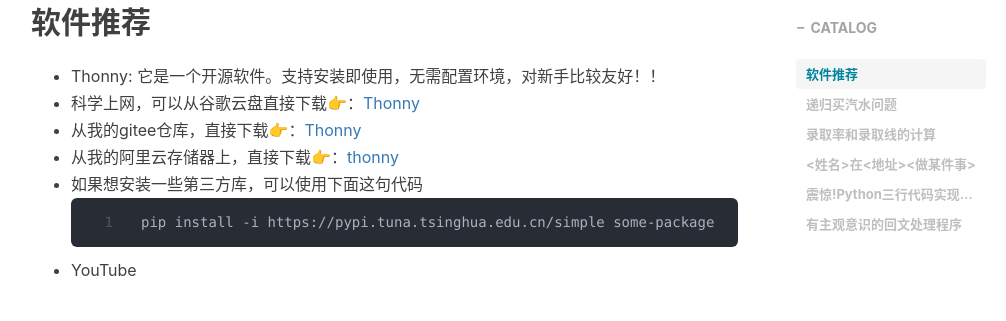
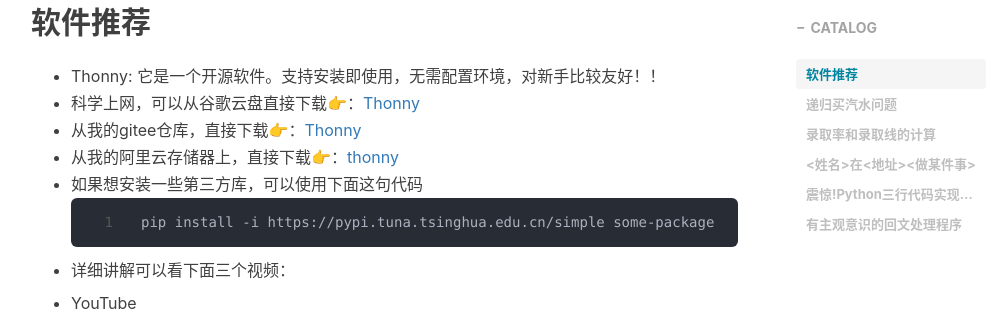
Before and after one commit to ChrisLee-Codes/github.io, a Jekyll site: the page built from _posts/2024-05-28-Python_exercise.markdown, in a window 1280 px wide and 900 px high, scrolled down 356 px, cut to the strip 0-321 px from the top of the window. Shown: the whole strip, without its empty margins (234-1240 px from the left). Built offline with Jekyll 4.4.1, drawn with Linux system fonts in a browser that asks for light colours; nearby versions of some CDN libraries; comment, search, counter and statistics services are not loaded.

Commit message:
Update 2024-05-28-Python_exercise.markdown

````diff
--- a/_posts/2024-05-28-Python_exercise.markdown
+++ b/_posts/2024-05-28-Python_exercise.markdown
@@ -19,12 +19,14 @@
 ```python
 pip install -i https://pypi.tuna.tsinghua.edu.cn/simple some-package
 ```
-
+* 详细讲解可以看下面三个视频：
 
 * YouTube
 <iframe width="560" height="315" src="https://www.youtube.com/embed/ixasCRbVAAo?si=5zl5AMaIex7OsjvF" title="Python应用程序打包" frameborder="0" allow="accelerometer; autoplay; clipboard-write; encrypted-media; gyroscope; picture-in-picture; web-share" referrerpolicy="strict-origin-when-cross-origin" allowfullscreen></iframe>
+
 * 优酷
 <iframe width="651" height="366" src="https://player.youku.com/embed/XNjM5OTA4NjA1Mg==" title="Python_exerses" frameborder="0" allow="accelerometer; autoplay; clipboard-write; encrypted-media; gyroscope; picture-in-picture; web-share" referrerpolicy="strict-origin-when-cross-origin" allowfullscreen></iframe>
+
 * 哔哩哔哩
 <iframe width="651" height="366" src="https://player.youku.com/embed/XNjM5OTA4NjA1Mg==" title="Python_exerses" frameborder="0" allow="accelerometer; autoplay; clipboard-write; encrypted-media; gyroscope; picture-in-picture; web-share" referrerpolicy="strict-origin-when-cross-origin" allowfullscreen></iframe>
 
````
